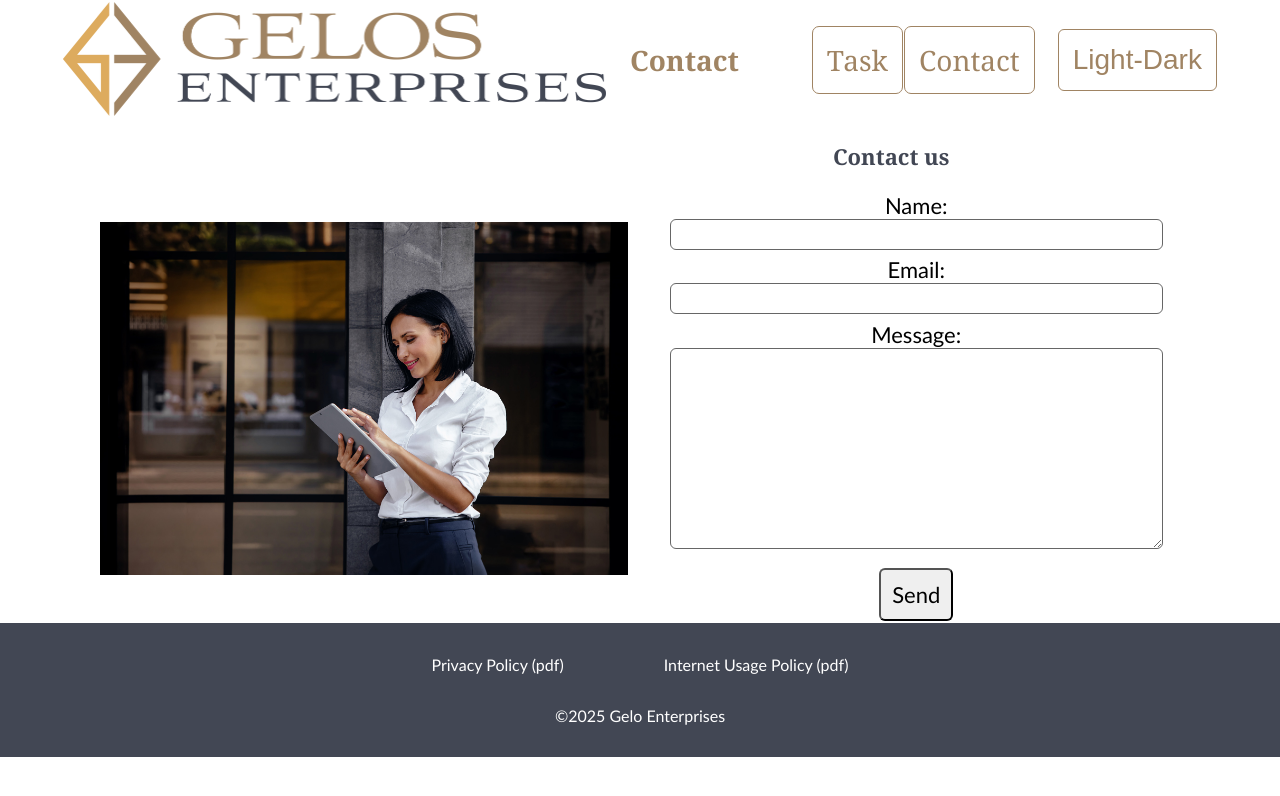
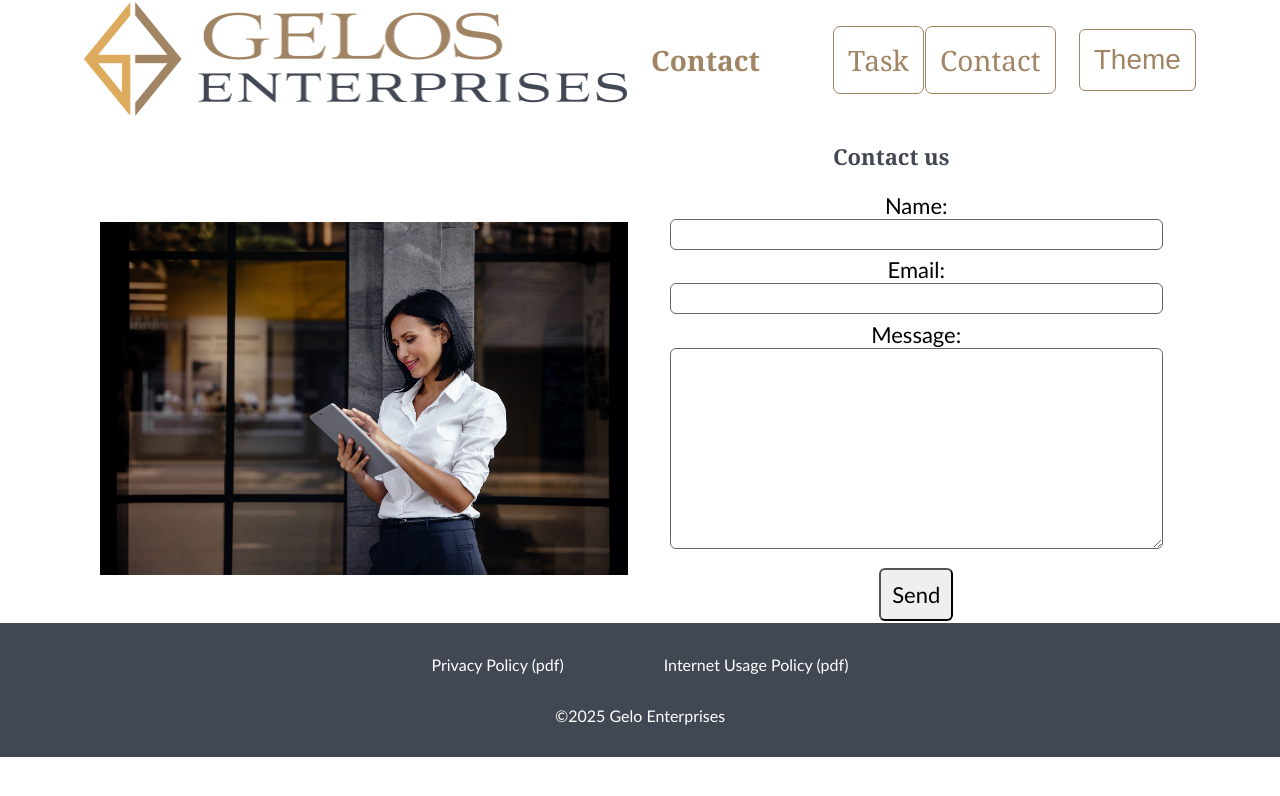
Before and after one commit to lorddoctor48/Task-Manager-Web-Application, a plain HTML site: page contact.html in a window 1280 px wide. Drawn offline with Linux system fonts and the light colour scheme.

Commit message:
Changed the light/dark mode button from "light-dark" to "Theme"

```diff
--- a/contact.html
+++ b/contact.html
@@ -22,7 +22,7 @@
             <a href="tasks.html">Task </a>
             <a href="contact.html"> Contact</a>
         </nav>
-        <button id="dark-toggle" aria-label="Dark Mode Toggle">Light-Dark</button>
+        <button id="dark-toggle" aria-label="Dark Mode Toggle">Theme</button>
     </header>
     <div class="contact-content">
         <img src="images/AdobeStock_355811661.jpeg" width="775" height="555" alt="Contact Us Image">
```
Also changed, not shown: home.html (+1 -1 lines), tasks.html (+1 -1 lines).
